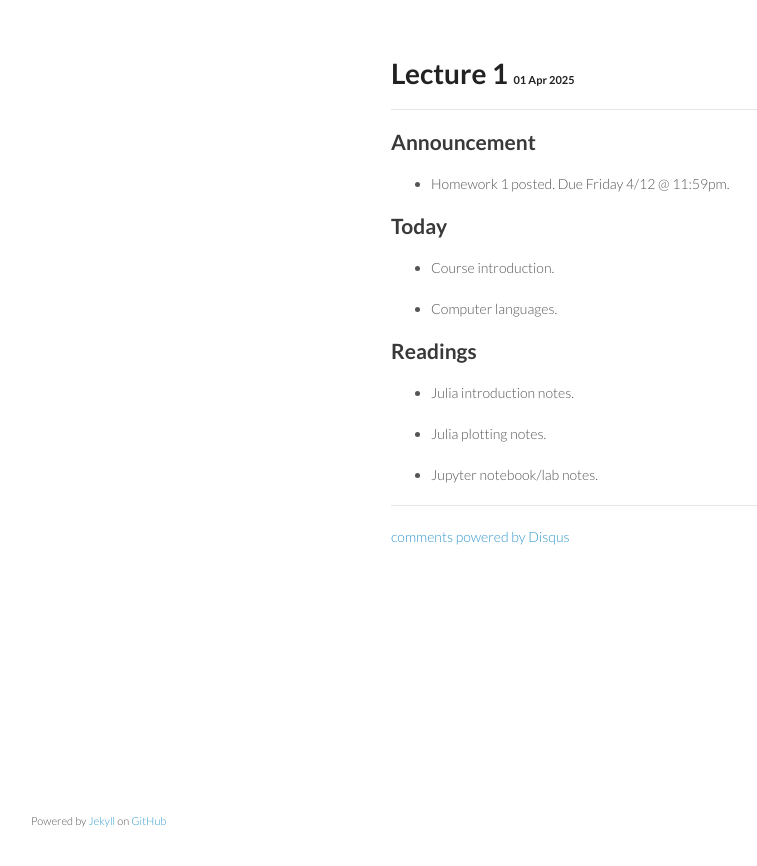
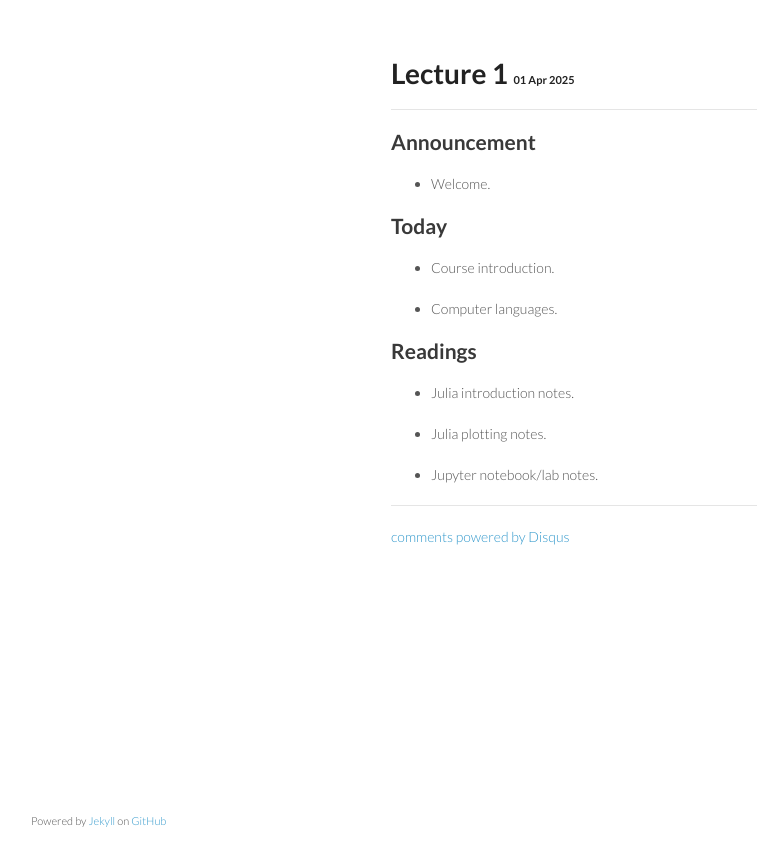
Before and after one commit to ucla-biostat-257/2025spring, a Jekyll site: the page built from _posts/2025-04-01-week1-day1.md, in a window 1280 px wide. Shown: the top 866 px of the page, without its empty margins (179-936 px from the left). Built offline with Jekyll 4.4.1, drawn with Linux system fonts in a browser that asks for light colours; comment, search, counter and statistics services are not loaded.

Commit message:
hw1 not ready yet

```diff
--- a/_posts/2025-04-01-week1-day1.md
+++ b/_posts/2025-04-01-week1-day1.md
@@ -6,7 +6,7 @@ category: biostat257spring2025
 
 ## Announcement
 
-* Homework 1 posted. Due Friday 4/12 @ 11:59pm.
+* Welcome.
 
 ## Today
 
```
